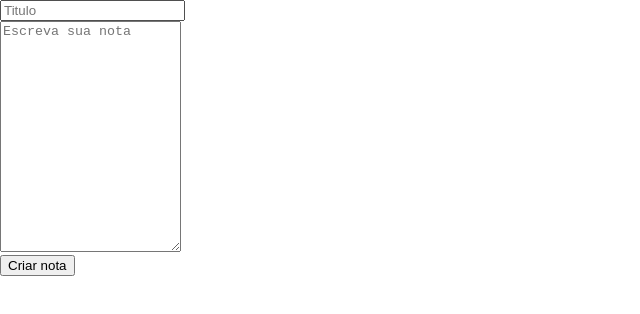
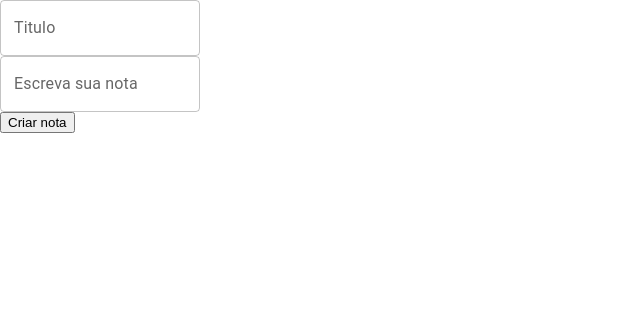
Before and after one commit to eduardo-tell/reminder, a React (Create React App) app: page / in a window 1280 px wide. Shown: the top 314 px of the page, without its empty margins (0-640 px from the left). Built offline with nearby package versions, Linux system fonts and the light colour scheme.

Commit message:
Adiciona função de exclusão e estiliza inputs e grid

```diff
--- a/src/App.js
+++ b/src/App.js
@@ -30,7 +30,7 @@ class App extends Component {
 
     render() {
         return (
-            <Box>
+            <Grid container spacing={2}>
                 <Grid item lg={2}>
                     <FormularioCadastro criarNota={this.criarNota.bind(this)} />
                 </Grid>
@@ -39,7 +39,7 @@ class App extends Component {
                     apagarNota={this.deletarNota.bind(this)}
                     notas={this.state.notas} />
                 </Grid>
-            </Box>
+            </Grid>
         );
     }
 }
--- a/src/components/CardNota/CardNota.jsx
+++ b/src/components/CardNota/CardNota.jsx
@@ -1,4 +1,4 @@
-import * as React from 'react';
+import React, { Component } from 'react';
 import Box from '@mui/material/Box';
 import Card from '@mui/material/Card';
 import CardActions from '@mui/material/CardActions';
@@ -11,26 +11,30 @@ const bull = (
   <Box component="span" sx={{ display: 'inline-block', mx: '2px', transform: 'scale(0.8)' }} > </Box>
 );
 
-function apagar(data) {
-    console.log(data);
-    // let indice = data.props.indice;
-    // this.props.apagar(indice)
+class CardNota extends Component {
+
+    apagar() {
+        let indice = this.props.indice;
+        this.props.apagarNota(indice)
     }
 
-export default function CardNota(props) {
+    render() {
         return (
             <Card sx={{ minWidth: 275 }}>
                 <CardContent>
                     <Typography sx={{ fontSize: 14 }} color="text.secondary" gutterBottom>
-            {props.titulo}
+                    {this.props.titulo}
                     </Typography>
                     <Typography variant="h5" component="div">
-            {props.text}
+                    {this.props.text}
                     </Typography>
                 </CardContent>
                 <CardActions>
-            <Button size="small" onClick={apagar.bind(props)}>Excluir <DeleteSVG /> </Button>
+                    <Button size="small" indice={this.props.indice} onClick={this.apagar.bind(this)}>Excluir <DeleteSVG /> </Button>
                 </CardActions>
             </Card>
         );
     }
+}
+
+export default CardNota;
--- a/src/components/FormularioCadastro/FormularioCadastro.jsx
+++ b/src/components/FormularioCadastro/FormularioCadastro.jsx
@@ -1,4 +1,6 @@
 import React, { Component } from "react"
+import Box from '@mui/material/Box';
+import TextField from '@mui/material/TextField';
 
 class FormularioCadastro extends Component {
 
@@ -24,8 +26,13 @@ class FormularioCadastro extends Component {
     render() {
         return (
             <form onSubmit={this._criarNota.bind(this)}>
-                <input type="text" placeholder="Titulo" onChange={this._mudancaTitulo.bind(this)}/>
-                <textarea rows={15} onChange={this._mudancaTexto.bind(this)} placeholder="Escreva sua nota" ></textarea>
+                <TextField type="text" id="outlined-basic" label="Titulo" variant="outlined" onChange={this._mudancaTitulo.bind(this)} />
+                 <TextField
+                    onChange={this._mudancaTexto.bind(this)}
+                    label="Escreva sua nota"
+                    multiline
+                    maxRows={4}
+                />
                 <button>Criar nota</button>
             </form>
         )
```
Lines whose indentation alone changed are shown as unchanged.
